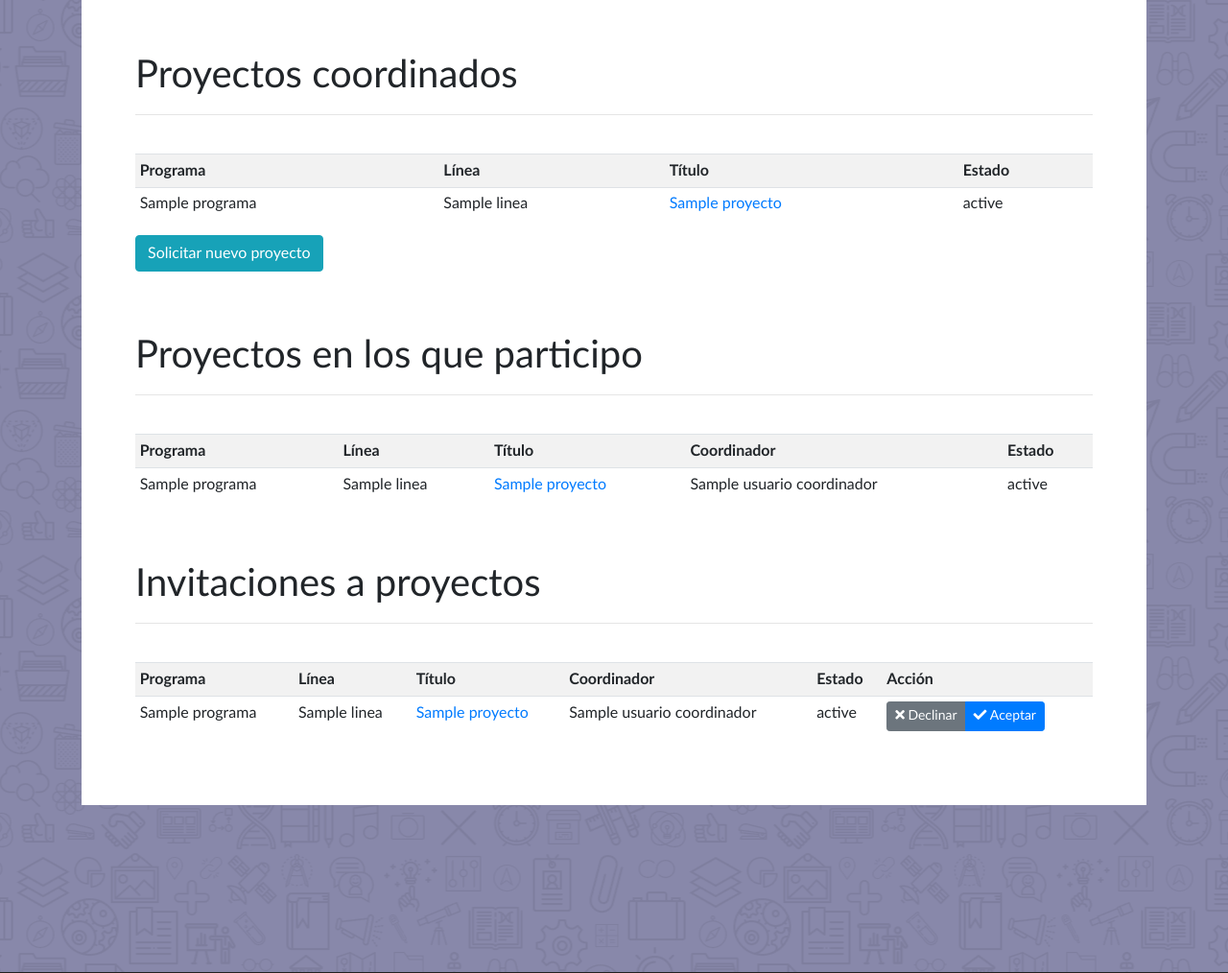
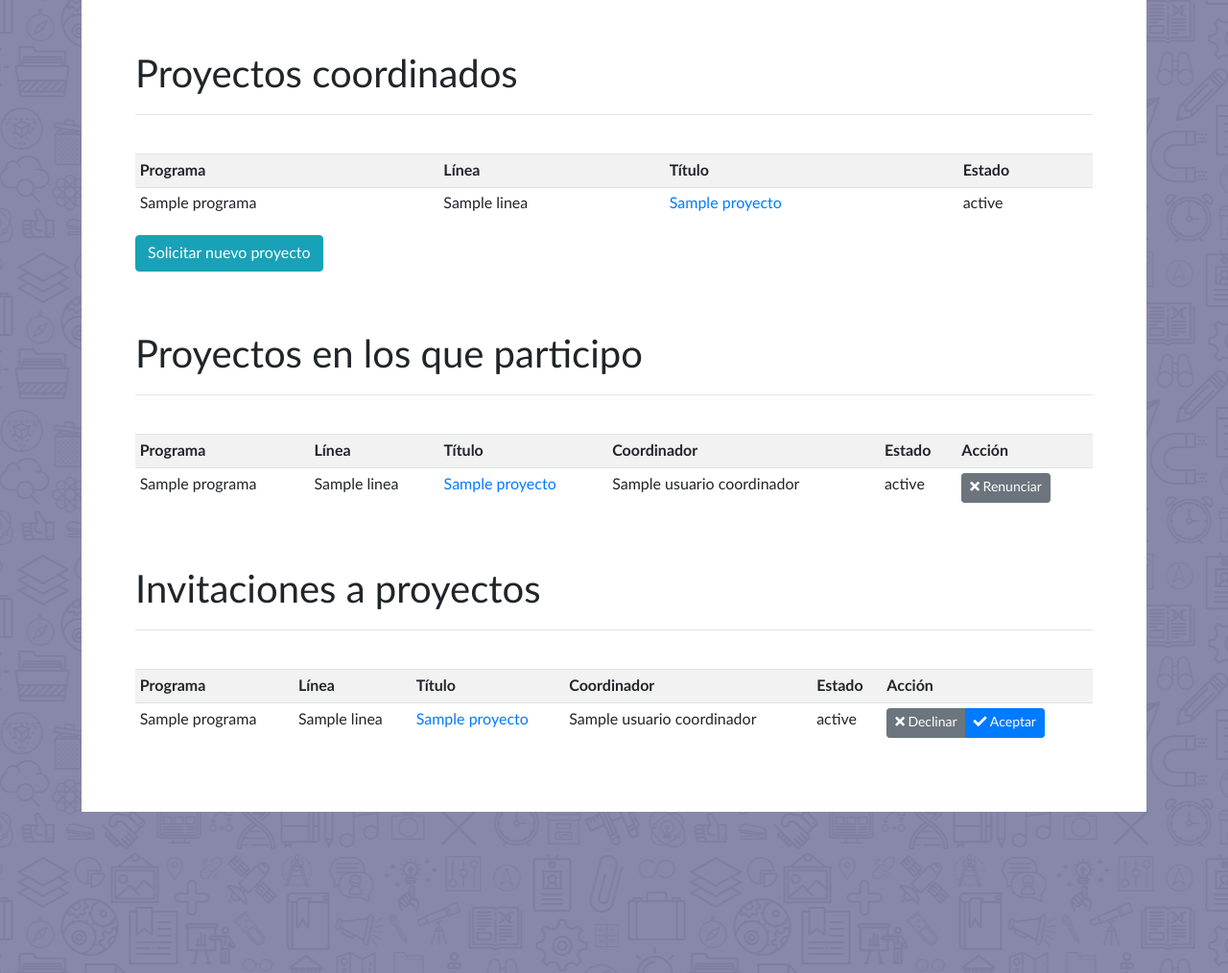
Before and after one commit to Servicio-Informatica-Comunicaciones-UZ/manhattan, a Django app: template templates/proyecto/mis-proyectos.html in a window 1280 px wide. Shown: the part 57-1071 px from the top of the page at 96% size. Run offline with Django 3.2, Linux system fonts and the light colour scheme; a user stored in the database is signed in; tables that the repository leaves empty hold one stand-in row (values such as "Sample post"); the template is opened without the code that fills it: most values are stand-ins (such as "Sample title", 1, 10 or a date in 2020); some libraries are stand-ins or nearby versions; some web fonts are replaced.

Commit message:
feat Renunciar a partiicpar en un proyecto

```diff
--- a/indo/urls.py
+++ b/indo/urls.py
@@ -9,6 +9,7 @@ from .views import (
     ParticipanteAceptarView,
     ParticipanteDeclinarView,
     ParticipanteDeleteView,
+    ParticipanteRenunciarView,
     ProyectoCreateView,
     ProyectoDetailView,
     ProyectoPresentarView,
@@ -36,6 +37,11 @@ urlpatterns = [
         name="participante_invitar",
     ),
     path(
+        "participante-proyecto/renunciar",
+        ParticipanteRenunciarView.as_view(),
+        name="participante_renunciar",
+    ),
+    path(
         "participante-proyecto/<int:pk>/delete/",
         ParticipanteDeleteView.as_view(),
         name="participante_delete",
--- a/templates/proyecto/mis-proyectos.html
+++ b/templates/proyecto/mis-proyectos.html
@@ -49,6 +49,7 @@
                     <th>{% trans 'Título' %}</th>
                     <th>{% trans 'Coordinador' %}</th>
                     <th>{% trans 'Estado' %}</th>
+                    <th>{% trans 'Acción '%}
                 </tr>
                 {% for proyecto in proyectos_participados %}
                     <tr>
@@ -57,6 +58,11 @@
                         <td><a href="{% url 'proyecto_detail' proyecto.id %}">{{ proyecto.titulo }}</a></td>
                         <td>{{proyecto.get_usuario_coordinador.get_full_name}}</td>
                         <td>{{proyecto.get_estado_display}}</td>
+                        <td>
+                            <button class="btn btn-secondary btn-sm prepararRenunciar" data-id={{proyecto.id}} data-titulo="{{proyecto.titulo}}" data-toggle="modal" data-target="#renunciarModal" type="button">
+                                <span class="fas fa-times"></span> {% trans 'Renunciar' %}
+                            </button>
+                        </td>
                     </tr>
                 {% endfor %}
             </table>
@@ -124,7 +130,7 @@
         <p>{% trans "Una vez haya declinado la invitación, ya no podrá echarse atrás y aceptarla." %}</p>
       </div>
       <div class="modal-footer">
-        <form action='{% url 'participante_declinar' %}' id='declinar-form' method='post'>
+        <form action="{% url 'participante_declinar' %}" id='declinar-form' method='post'>
             {% csrf_token %}
             <div class="campo-oculto"></div>
             <button type='button' class='btn btn-info' data-dismiss='modal'><span class='fas fa-times'></span> {% trans 'Cancelar' %}</button>
@@ -134,14 +140,43 @@
     </div>
   </div>
 </div>
+
+<div class="modal fade" id="renunciarModal" tabindex="-1" role="dialog" aria-labelledby="renunciarModalLabel" aria-hidden="true">
+  <div class="modal-dialog" role="document">
+    <div class="modal-content">
+      <div class="modal-header">
+        <h5 class="modal-title" id="renunciarModalLabel">{% trans "¿Seguro que ya no desea participar?" %}</h5>
+        <button type="button" class="close" data-dismiss="modal" aria-label="Cerrar">
+          <span aria-hidden="true">&times;</span>
+        </button>
+      </div>
+      <div class="modal-body">
+        <div class="advertencia"></div>
+        <p>{% trans "Esta acción es irreversible." %}</p>
+        <p>{% trans "Una vez haya renunciado a participar, ya no podrá echarse atrás." %}</p>
+      </div>
+      <div class="modal-footer">
+        <form action="{% url 'participante_renunciar' %}" id='renunciar-form' method='post'>
+            {% csrf_token %}
+            <div class="campo-oculto"></div>
+            <button type='button' class='btn btn-info' data-dismiss='modal'><span class='fas fa-times'></span> {% trans 'Cancelar' %}</button>
+            <button type='submit' class='btn btn-warning'><span class='fas fa-user-times'></span> {% trans 'Renunciar' %}</button>
+        </form>
+      </div>
+    </div>
+  </div>
+</div>
 {% endblock content %}
 
 {% block extrajs %}
 <script type="text/javascript">
-    // $(document).on('click', '.prepararDeclinar', function() {
     $('.prepararDeclinar').click(function (e) {
         $('#declinarModal .advertencia').html("<p>¿Seguro que no desea participar en el proyecto «" + $(this).data('titulo') + "»?</p>");
         $('#declinarModal .campo-oculto').html("<input type='hidden' id='proyecto_id' name='proyecto_id' value='" + $(this).data('id') + "'>");
     });
+    $(document).on('click', '.prepararRenunciar', function() {
+        $('#renunciarModal .advertencia').html("<p>¿Seguro que desea renunciar a participar en el proyecto «" + $(this).data('titulo') + "»?</p>");
+        $('#renunciarModal .campo-oculto').html("<input type='hidden' id='proyecto_id' name='proyecto_id' value='" + $(this).data('id') + "'>");
+    });
 </script>
 {% endblock extrajs %}
```
Also changed, not shown: indo/views.py (+26 -0 lines).
